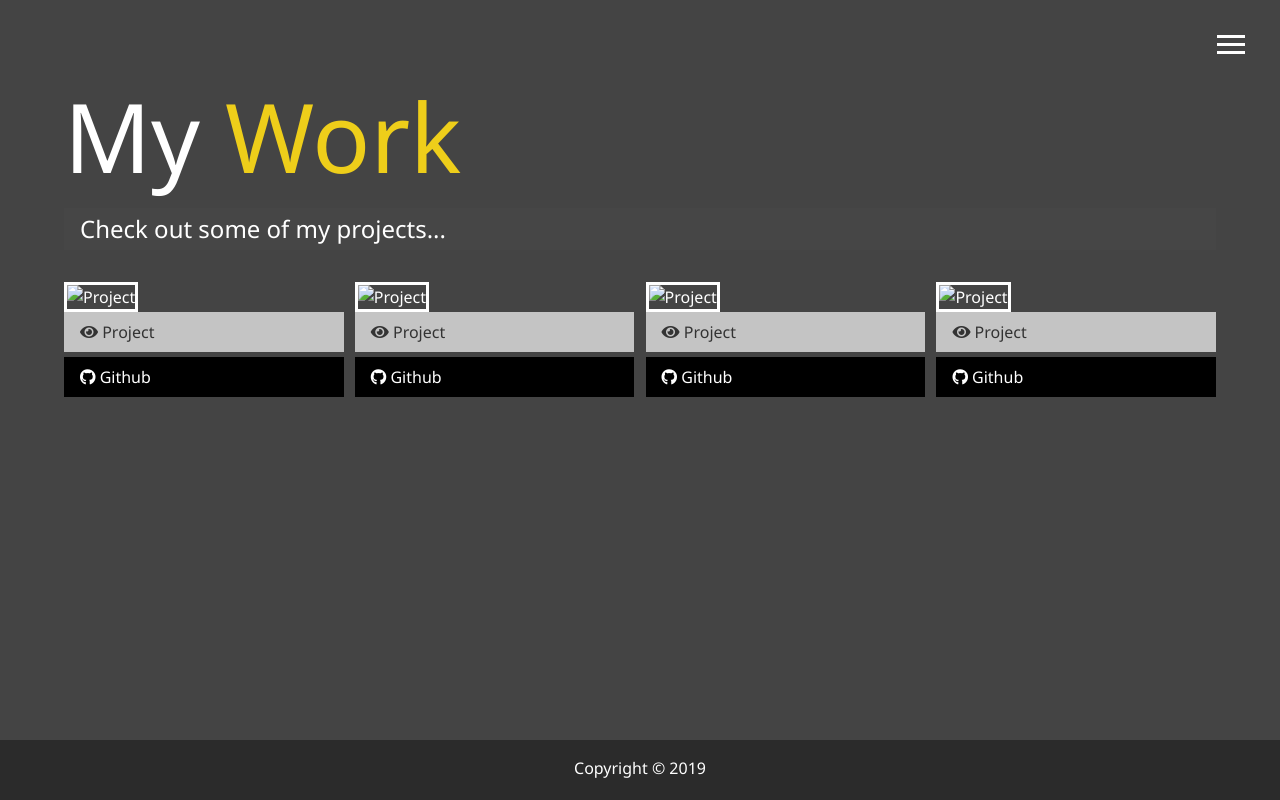
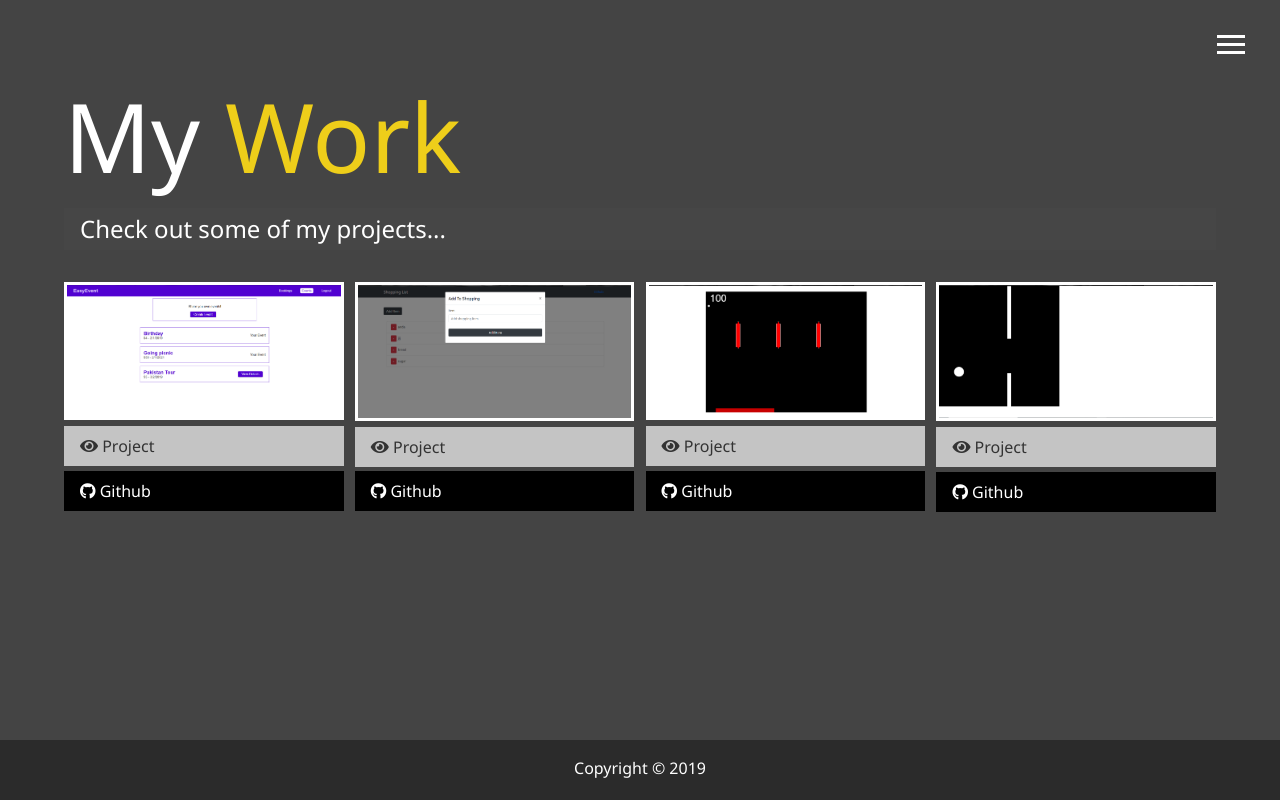
Before and after one commit to wiki95/portfolio, a website: page dist/work.html in a window 1280 px wide. Drawn offline with Linux system fonts and the light colour scheme; the site is published under a folder, as on GitHub Pages, so addresses that start at the root find nothing.

Commit message:
images path changes

```diff
--- a/dist/work.html
+++ b/dist/work.html
@@ -59,7 +59,7 @@
 						href="https://event-booking-client.herokuapp.com/events"
 						target="blank"
 					>
-						<img src="/dist/img/easy_event.png" alt="Project" />
+						<img src="img/easy_event.png" alt="Project" />
 						<a
 							href="https://event-booking-client.herokuapp.com/events"
 							class="btn-light"
@@ -78,7 +78,7 @@
 				</div>
 				<div class="item">
 					<a href="https://node-rest-shop-client.herokuapp.com/" target="blank">
-						<img src="/dist//img/shopping_list.png" alt="Project" />
+						<img src="img/shopping_list.png" alt="Project" />
 						<a
 							href="https://node-rest-shop-client.herokuapp.com/"
 							class="btn-light"
@@ -100,7 +100,7 @@
 						href="http://waqar.myartsonline.com/games/bouncing%20ball/p5/empty-example/index.html"
 						target="blank"
 					>
-						<img src="/dist/img/bouncing_ball.png" alt="Project" />
+						<img src="img/bouncing_ball.png" alt="Project" />
 						<a
 							href="http://waqar.myartsonline.com/games/bouncing%20ball/p5/empty-example/index.html"
 							class="btn-light"
@@ -118,7 +118,7 @@
 						href="http://waqar.myartsonline.com/games/flappyBird/p5/runDianou/index.html"
 						target="blank"
 					>
-						<img src="/dist/img/flappy_ball.png" alt="Project" />
+						<img src="img/flappy_ball.png" alt="Project" />
 						<a
 							href="http://waqar.myartsonline.com/games/flappyBird/p5/runDianou/index.html"
 							class="btn-light"
--- a/package.json
+++ b/package.json
@@ -3,12 +3,15 @@
 	"version": "1.0.0",
 	"description": "My Static Portfolio",
 	"main": "index.js",
+	"homepage": "https://wikI95.github.io/portfolio",
 	"scripts": {
-		"sass": "node-sass -w scss/ --o dist/css/ --recursive"
+		"sass": "node-sass -w scss/ --o dist/css/ --recursive",
+		"deploy": "gh-pages -d dist"
 	},
 	"author": "Waqar Saeed",
 	"license": "MIT",
 	"dependencies": {
+		"gh-pages": "^2.0.1",
 		"node-sass": "^4.11.0"
 	}
 }
```
Also changed, not shown: 1 other file.
